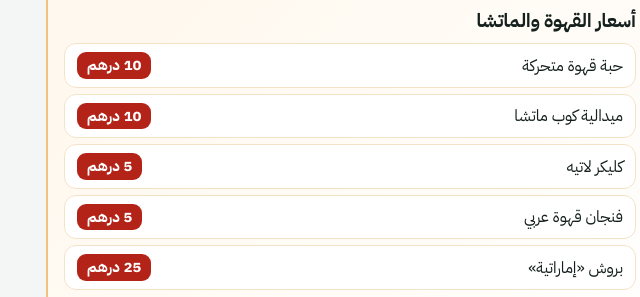
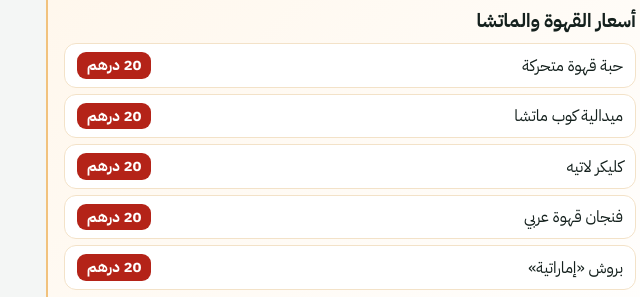
Before and after one commit to talli3d/talli3d.github.io, a plain HTML site: page order.html in a window 1280 px wide. Shown: the part 313-610 px from the top of the page, 290-930 px from the left. Drawn offline with Linux system fonts and the light colour scheme.

Commit message:
Offer prices: all items 20 AED

```diff
--- a/order.html
+++ b/order.html
@@ -231,7 +231,7 @@ function choice(key, opts, val){ return '<div class="yn">'+opts.map(function(o,i
 function input(id, val, ph, type){ return '<input id="'+id+'" value="'+esc(val)+'"'+(ph?' placeholder="'+esc(ph)+'"':'')+(type?' type="'+type+'"':'')+' autocomplete="off">'; }
 
 // Limited-time price offer (same prices as the coffee & matcha reel, from Talli invoicing). Remove PROMO.on to hide it.
-var PROMO={on:true, items:[["حبة قهوة متحركة","Flexi coffee bean",10],["ميدالية كوب ماتشا","Matcha cup keychain",10],["كليكر لاتيه","Latte fidget clicker",5],["فنجان قهوة عربي","Arabic coffee cup",5],["بروش «إماراتية»","«Emirati» brooch",25]],
+var PROMO={on:true, items:[["حبة قهوة متحركة","Flexi coffee bean",20],["ميدالية كوب ماتشا","Matcha cup keychain",20],["كليكر لاتيه","Latte fidget clicker",20],["فنجان قهوة عربي","Arabic coffee cup",20],["بروش «إماراتية»","«Emirati» brooch",20]],
   ar:{tag:"⏳ عرض لفترة محدودة",h:"أسعار القهوة والماتشا",cur:"درهم",bulk:"خصم ١٠٪ من ١٠ حبات • ١٥٪ من ٢٠ حبة",go:"اطلب من العرض",small:"الأسعار لفترة محدودة وقد تتغير • توصيل لكل الإمارات",desc:"طلب من عرض القهوة والماتشا:\n"},
   en:{tag:"⏳ Limited-time offer",h:"Coffee & matcha prices",cur:"AED",bulk:"10% off from 10 pcs • 15% off from 20 pcs",go:"Order from this offer",small:"Prices are for a limited time and may change • Delivery all over the UAE",desc:"Order from the coffee & matcha offer:\n"}};
 function promo(){ if(!PROMO.on) return ""; var P=PROMO[LANG]||PROMO.en;
```
